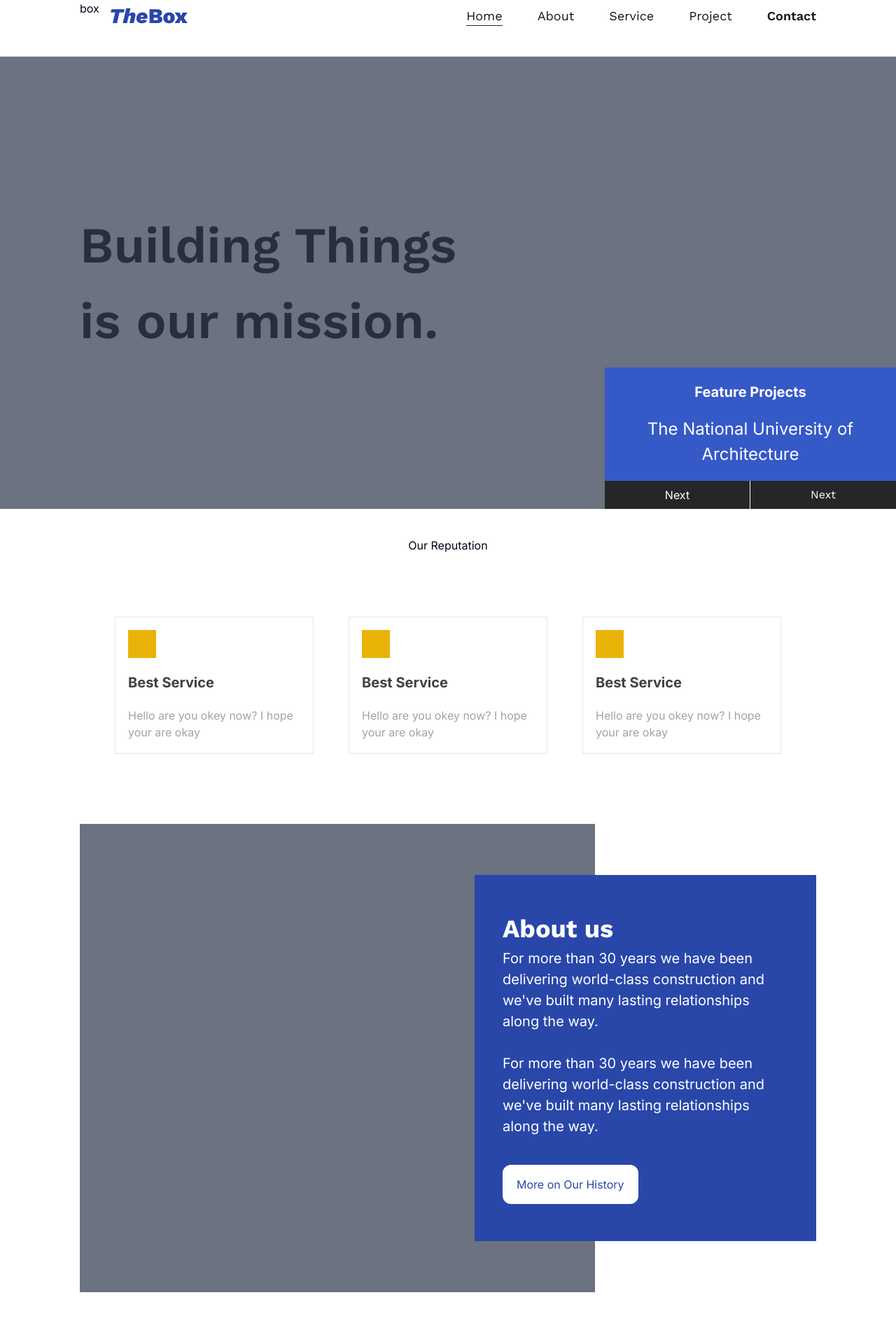
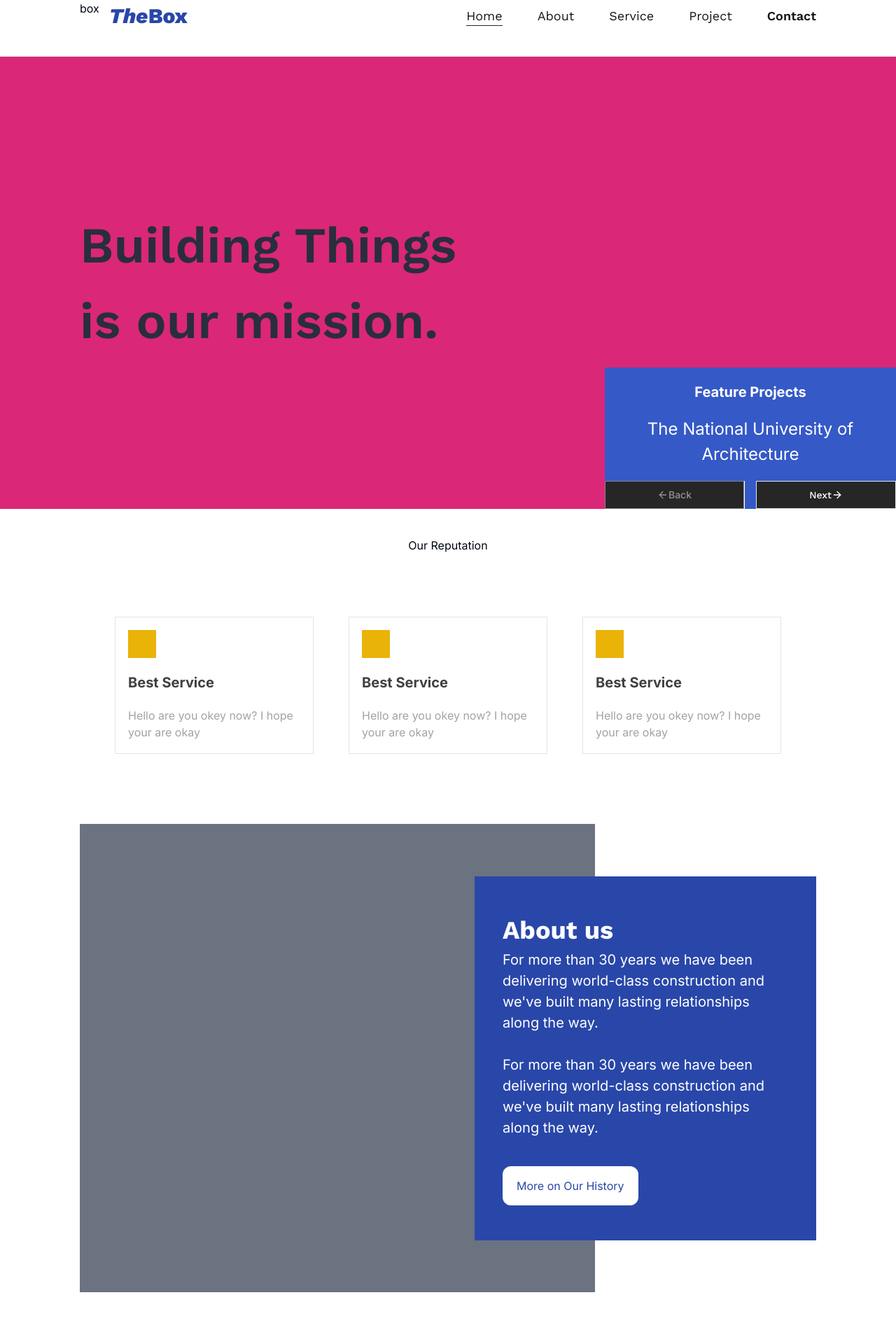
Before and after one commit to Iceblockp/construction, a Next.js app: page / in a window 1280 px wide. Shown: the top 1920 px of the page at 70% size. Built offline with nearby package versions, Linux system fonts and the light colour scheme.

Commit message:
a little more edit

```diff
--- a/src/components/featuresOfSections/ProjectCarousal.tsx
+++ b/src/components/featuresOfSections/ProjectCarousal.tsx
@@ -16,11 +16,11 @@ const ProjectCarousal = (props: Props) => {
                 <CarouselContent className=''>
                     {Array.from({ length: 5 }).map((_, index) => (
                         <CarouselItem key={index}>
-                            <div className="p-1 w-full h-full grid grid-cols-1 sm:grid-cols-2 gap-4">
-                                <div className=' bg-gray-500 w-full h-[242px]'></div>
-                                <div className=' bg-gray-500 w-full h-[242px]'></div>
-                                <div className=' bg-gray-500 w-full h-[242px]'></div>
-                                <div className=' bg-gray-500 w-full h-[242px]'></div>
+                            <div className="p-1 w-full h-full grid grid-cols-2 sm:grid-cols-2 gap-4">
+                                <div className=' bg-gray-500 w-full h-[121px] sm:h-[242px]'></div>
+                                <div className=' bg-gray-500 w-full h-[121px] sm:h-[242px]'></div>
+                                <div className=' bg-gray-500 w-full h-[121px] sm:h-[242px]'></div>
+                                <div className=' bg-gray-500 w-full h-[121px] sm:h-[242px]'></div>
 
 
                             </div>
--- a/src/components/sections/AboutUs.tsx
+++ b/src/components/sections/AboutUs.tsx
@@ -10,16 +10,16 @@ const AboutUs = (props: Props) => {
                 <div className=' w-full lg:w-[70%] h-[669px] bg-gray-500 '></div>
 
                 <div className=' h-full flex items-center mt-[-100px] lg:mt-0 relative lg:absolute right-0 top-0 '>
-                    <div className=" bg-[#2947A9] w-full sm:w-[488px] mx-auto h-[523px] ">
+                    <div className=" bg-[#2947A9] w-full sm:w-[488px] mx-auto  ">
                         <div className=' w-full h-full px-[40px] py-[50px] '>
                             <div className=' font-bold text-[36px] font-logo text-white '>About us</div>
-                            <div className=' text-[20px] text-white  '>
+                            <div className=' text-[20px] text-white mb-[40px]  '>
                                 <p>For more than 30 years we have been delivering world-class construction and we&apos;ve built many lasting relationships along the way.</p>
                                 <br />
                                 <p>For more than 30 years we have been delivering world-class construction and we&apos;ve built many lasting relationships along the way.</p>
                             </div>
                             <div>
-                                <button className=' rounded-xl mt-[40px] bg-white px-[20px] py-[16px] text-[#2947A9] '>More on Our History</button>
+                                <button className=' rounded-xl  bg-white px-[20px] py-[16px] text-[#2947A9] '>More on Our History</button>
                             </div>
                         </div>
                     </div>
--- a/src/components/sections/Ads.tsx
+++ b/src/components/sections/Ads.tsx
@@ -14,7 +14,7 @@ const Ads = (props: Props) => {
                             <div className=' font-logo font-normal text-[17.56px] text-white '>Just one call away: <span className=' underline'>+84 1102 2703</span></div>
                         </div>
                     </div>
-                    <div className=' w-[30%] '>
+                    <div className=' w-full flex justify-center sm:w-[30%] '>
                         <div>
                             <button className=' px-[14.63px] py-[11.71px] text-white border font-semibold text-[13.17px] border-white rounded-l  '>Get your consultation</button>
                         </div>
--- a/src/components/sections/Hero-Section.tsx
+++ b/src/components/sections/Hero-Section.tsx
@@ -1,11 +1,37 @@
 import React from 'react'
 import Container from '../layout/Container'
+import {
+    Carousel,
+    CarouselContent,
+    CarouselItem,
+    CarouselNext,
+    CarouselPrevious,
+} from "@/components/ui/carousel"
 
 type Props = {}
 
 const HeroSection = (props: Props) => {
     return (
         <div className=' h-[646px] bg-gray-500 w-full relative '>
+
+            <Carousel className=" w-full h-full z-20 relative  overflow-hidden ">
+                <CarouselContent className=' absolute w-full h-full ml-0  top-0 left-0'>
+                    <CarouselItem className=' w-full h-full pl-0 ' >
+                        <div className=' w-full h-full bg-pink-600 '></div>
+
+                    </CarouselItem>
+                    <CarouselItem className=' w-full h-full pl-0 ' >
+                        <div className=' w-full h-full bg-blue-600 '></div>
+
+                    </CarouselItem>
+                    <CarouselItem className=' w-full h-full pl-0 ' >
+                        <div className=' w-full h-full bg-violet-500 '></div>
+
+
+                    </CarouselItem>
+
+                </CarouselContent>
+
                 <div className=' w-full h-full relative '>
                     <Container>
                         <div className=' flex w-full h-full'>
@@ -21,14 +47,21 @@ const HeroSection = (props: Props) => {
                                 <div className=' my-[20px] font-bold text-[14px] md:text-[20px] '>Feature Projects</div>
                                 <div className=' mb-[20px] font-normal text-[16px] md:text-[24px] '>The National University of Architecture</div>
                             </div>
-                        <div className=' flex w-full text-center '>
-                            <button className=' w-[50%] h-[40px] text-white bg-neutral-800 border-white border-e '>Next</button>
-                            <button className=' w-[50%] h-[40px] font-logo text-white bg-neutral-800 '>Next</button>
+                            <div className=' flex w-full text-center justify-between '>
+                                <div className=' w-[200px] relative h-[40px] text-white bg-neutral-800 border-white border-e '>
+                                    <CarouselPrevious className=' hover:bg-neutral-700 hover:text-white bg-neutral-800 text-white left-0 h-full w-full rounded-none ' />
+
+                                </div>
+                                <div className=' w-[200px] relative h-[40px] font-logo text-white bg-neutral-800 '>
+                                    <CarouselNext className=' hover:text-white hover:bg-neutral-700 bg-neutral-800 text-white left-0 h-full w-full rounded-none ' />
+
+                                </div>
                             </div>
                         </div>
                     </div>
 
                 </div>
+            </Carousel>
 
         </div>
     )
--- a/src/components/sections/Services.tsx
+++ b/src/components/sections/Services.tsx
@@ -8,13 +8,13 @@ const Services = (props: Props) => {
         <div className=' bg-neutral-50 pb-[150px] '>
             <Container>
                 <div className='  py-[44px] text-center font-bold text-[36px] text-neutral-800 '>Services</div>
-                <div className=' grid grid-cols-1 lg:grid-cols-2 xl:grid-cols-3 gap-[50px] px-[100px] '>
-                    <div className=' w-[271px] mx-auto bg-white h-[181px] border border-gray-400 '>hello</div>
-                    <div className=' w-[271px] mx-auto bg-[#2947A9] h-[181px] border border-gray-400 '>hello</div>
-                    <div className=' w-[271px] mx-auto bg-white h-[181px] border border-gray-400 '>hello</div>
-                    <div className=' w-[271px] mx-auto bg-[#2947A9] h-[181px] border border-gray-400 '>hello</div>
-                    <div className=' w-[271px] mx-auto bg-white h-[181px] border border-gray-400 '>hello</div>
-                    <div className=' w-[271px] mx-auto bg-[#2947A9] h-[181px] border border-gray-400 '>hello</div>
+                <div className=' grid grid-cols-1 md:grid-cols-2 lg:grid-cols-3 gap-[50px] px-[25px] md:px-0  '>
+                    <div className=' w-full md:w-[271px] mx-auto bg-white h-[181px] border border-gray-400 '>hello</div>
+                    <div className=' w-full md:w-[271px] mx-auto bg-[#2947A9] h-[181px] border border-gray-400 '>hello</div>
+                    <div className=' w-full md:w-[271px] mx-auto bg-white h-[181px] border border-gray-400 '>hello</div>
+                    <div className=' w-full md:w-[271px] mx-auto bg-[#2947A9] h-[181px] border border-gray-400 '>hello</div>
+                    <div className=' w-full md:w-[271px] mx-auto bg-white h-[181px] border border-gray-400 '>hello</div>
+                    <div className=' w-full md:w-[271px] mx-auto bg-[#2947A9] h-[181px] border border-gray-400 '>hello</div>
                 </div>
             </Container>
         </div>
```
Lines whose indentation alone changed are shown as unchanged.
